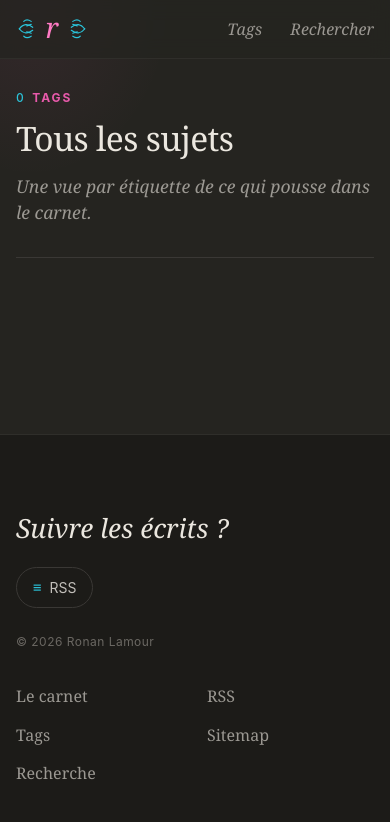
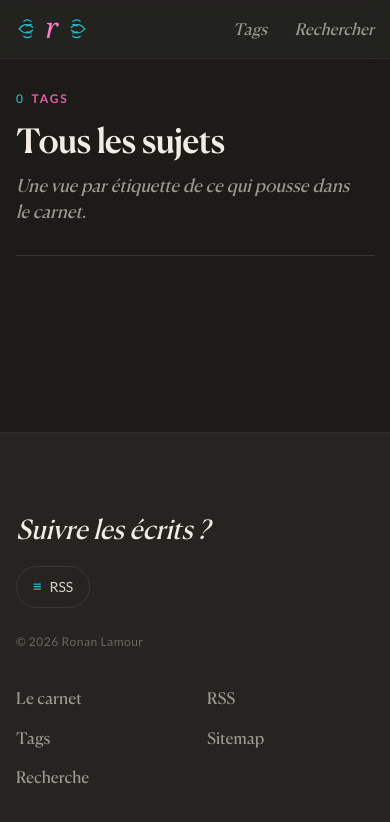
Before and after one commit to r9r-dev/blog-ronan-lol, an Astro site: page /tags in a window 390 px wide. Built offline with nearby package versions, Linux system fonts and the light colour scheme; Astro itself is replaced by a stand-in of ours.

Commit message:
refactor(css): rewrite tokens, scale, layout grid, post body styles
Body now Canela Text 19px (was Source Serif 4 17px). Article uses a
responsive 3-col grid (TOC + body + notes) with breakpoints 1340/1024.
Drop cap removed. Headings use Canela Deck Bold (700) for h1 and
Regular (400) for h2 — Apple's Canela has no Light weight (100). Quote
card replaces the crimson-edged blockquote.

```diff
--- a/src/styles/global.css
+++ b/src/styles/global.css
@@ -61,21 +61,21 @@
 /* ───────── tokens ───────── */
 :root {
   /* surfaces */
-  --color-bg:           #252420;
-  --color-bg-soft:      #1c1b18;
+  --color-bg:           #1c1b18;
+  --color-bg-soft:      #252420;
   --color-bg-tinted:    #3a3835;
   --color-bg-card:      #2a2925;
-  --color-bg-aside:     #2f2e2a;
+  --color-bg-aside:     #2a2925;
   --color-rule:         #3a3835;
   --color-rule-soft:    #2f2e2a;
 
   /* ink */
-  --color-text:         #c2bfba;
-  --color-text-strong:  #ebe7df;
+  --color-text:         #d8d4cc;
+  --color-text-strong:  #f1ede4;
   --color-text-soft:    #9b9892;
   --color-text-quiet:   #6b6863;
 
-  /* full palette accents (Maggie dark-mode) */
+  /* accents */
   --color-crimson:        #e85aab;
   --color-bright-crimson: #ff7ac4;
   --color-salmon:         #ff9a8a;
@@ -85,34 +85,36 @@
   --color-dark-sea-blue:  #008ba3;
   --color-gold:           #ffd09c;
   --color-purple:         #9b7fd9;
+  --color-orange:         #ff9d3f;
 
   /* roles */
   --color-link:           var(--color-crimson);
   --color-link-hover:     var(--color-bright-crimson);
-  --color-accent:         var(--color-sea-blue);    /* sprigs / micro */
+  --color-accent:         var(--color-sea-blue);
   --color-eyebrow:        var(--color-crimson);
 
   /* type */
-  --font-display: 'Fraunces', 'Source Serif 4', 'Iowan Old Style', 'Charter', 'Georgia', serif;
-  --font-body:    'Source Serif 4', 'Iowan Old Style', 'Charter', 'Georgia', serif;
-  --font-sans:    -apple-system, BlinkMacSystemFont, 'Inter', 'Segoe UI', system-ui, sans-serif;
-  --font-mono:    'JetBrains Mono', 'SF Mono', 'Menlo', 'Consolas', monospace;
+  --font-display: 'Canela Deck', 'Fraunces', Georgia, serif;
+  --font-body:    'Canela Text', 'Source Serif 4', Georgia, serif;
+  --font-sans:    'Lato', -apple-system, BlinkMacSystemFont, system-ui, sans-serif;
+  --font-mono:    'JetBrains Mono', 'SF Mono', 'Menlo', monospace;
 
   /* fluid type scale */
-  --t-xs:    0.75rem;       /* 12 */
-  --t-sm:    0.875rem;      /* 14 */
-  --t-base:  1.0625rem;     /* 17 */
-  --t-md:    1.1875rem;     /* 19 */
-  --t-lg:    1.5rem;        /* 24 */
-  --t-xl:    2rem;          /* 32 */
-  --t-2xl:   2.625rem;      /* 42 */
-  --t-3xl:   clamp(2.5rem, 5vw + 1rem, 4.25rem);
+  --t-xs:    0.75rem;
+  --t-sm:    0.875rem;
+  --t-base:  1.1875rem;
+  --t-md:    1.3125rem;
+  --t-lg:    1.4375rem;
+  --t-xl:    clamp(2rem, 3vw, 2.75rem);
+  --t-2xl:   clamp(2.75rem, 5vw, 4.5rem);
+  --t-3xl:   clamp(3rem, 6vw, 5.5rem);
+  --t-hero:  clamp(3.5rem, 7vw, 6.5rem);
 
-  --lead-tight:  1.15;
+  --lead-tight:  1.05;
   --lead-snug:   1.32;
-  --lead-body:   1.65;
+  --lead-body:   1.7;
 
-  /* rhythm — 4pt base */
+  /* rhythm */
   --s-1:   0.25rem;
   --s-2:   0.5rem;
   --s-3:   0.75rem;
@@ -125,25 +127,23 @@
   --s-10:  8rem;
 
   /* layout */
-  --measure:     62ch;          /* article body */
-  --rail-left:   12rem;         /* TOC */
-  --rail-right:  12rem;         /* meta / footnotes */
-  --content-max: 80rem;         /* max chrome width */
-  --gutter:      clamp(1rem, 3vw, 2rem);
+  --measure:     38rem;
+  --rail-toc:    14rem;
+  --rail-notes:  18rem;
+  --col-gap:     3rem;
+  --gutter:      clamp(1rem, 4vw, 3rem);
+  --content-max: 100%;
 
   /* radius */
   --radius-sm:   0.25rem;
-  --radius:      0.5rem;
-  --radius-lg:   0.75rem;
+  --radius:      0.4rem;
+  --radius-lg:   0.6rem;
   --radius-pill: 999px;
 
-  /* layered warm shadows (borrowed from maggieappleton.com, dark variant) */
-  --shadow-sm:
-    0 2px 8px rgba(0, 0, 0, 0.30);
-  --shadow-md:
-    0 4px 16px rgba(0, 0, 0, 0.40);
-  --shadow-lg:
-    0 8px 32px rgba(0, 0, 0, 0.50);
+  /* shadows */
+  --shadow-sm:  0 2px 8px rgba(0, 0, 0, 0.30);
+  --shadow-md:  0 4px 16px rgba(0, 0, 0, 0.40);
+  --shadow-lg:  0 8px 32px rgba(0, 0, 0, 0.50);
 
   /* motion */
   --ease:      cubic-bezier(0.22, 1, 0.36, 1);
@@ -186,10 +186,6 @@ body {
   text-rendering: optimizeLegibility;
   hanging-punctuation: first last;
   min-height: 100vh;
-  background-image:
-    radial-gradient(ellipse 60% 35% at 8% 0%, rgba(232, 90, 171, 0.08), transparent 60%),
-    radial-gradient(ellipse 50% 40% at 92% 100%, rgba(43, 196, 218, 0.06), transparent 65%);
-  background-attachment: fixed;
 }
 
 img, svg, video { max-width: 100%; height: auto; display: block; }
@@ -639,128 +635,270 @@ body:has(.post-full) .page-header { display: none; }
 .post-tag:hover { filter: brightness(1.2); text-decoration: underline; text-underline-offset: 0.22em; }
 .post-tag:focus-visible { outline: 2px solid var(--color-link); outline-offset: 2px; border-radius: 2px; }
 
-/* ───────── single-post layout (3 columns on desktop) ───────── */
-.post-card.post-full {
+/* ───────── article layout (responsive grid: header + TOC + body + notes) ───────── */
+.article-grid {
   display: grid;
   grid-template-columns: 1fr;
-  gap: var(--s-6);
-  background: transparent;
-  border: 0;
-  padding: 0;
-  overflow: visible;
-  border-radius: 0;
-  margin-bottom: var(--s-9);
-  animation: none;
+  column-gap: var(--col-gap);
+  row-gap: 0;
+  align-items: start;
 }
-.post-card.post-full::before,
-.post-card.post-full::after { display: none; }
-.post-card.post-full:hover { transform: none; box-shadow: none; }
 
-.post-card.post-full .post-header {
-  padding: 0;
-  display: block;
+@media (min-width: 1340px) {
+  .article-grid {
+    grid-template-columns: var(--rail-toc) var(--measure) var(--rail-notes);
+  }
+  .article-grid > .article-header { grid-column: 2 / 3; grid-row: 1; }
+  .article-grid > .toc-rail       { grid-column: 1 / 2; grid-row: 2; }
+  .article-grid > .post-content   { grid-column: 2 / 3; grid-row: 2; }
+  .article-grid > .notes-rail     { grid-column: 3 / 4; grid-row: 2; }
+}
+
+@media (min-width: 1024px) and (max-width: 1339px) {
+  .article-grid {
+    grid-template-columns: var(--rail-toc) var(--measure);
+  }
+  .article-grid > .article-header { grid-column: 2 / 3; grid-row: 1; }
+  .article-grid > .toc-rail       { grid-column: 1 / 2; grid-row: 2; }
+  .article-grid > .post-content   { grid-column: 2 / 3; grid-row: 2; }
+  .article-grid > .notes-rail     { grid-column: 2 / 3; grid-row: 3; margin-top: var(--s-7); }
+}
+
+@media (max-width: 1023px) {
+  .article-grid > .article-header,
+  .article-grid > .post-content,
+  .article-grid > .notes-rail,
+  .article-grid > .toc-rail { max-width: var(--measure); }
+  .article-grid > .toc-rail { margin-bottom: var(--s-6); }
+  .article-grid > .notes-rail { margin-top: var(--s-7); }
+}
+
+/* article header */
+.article-header { margin-bottom: var(--s-7); }
+.article-header .back-button {
+  display: inline-flex; align-items: center; gap: 0.4em;
+  color: var(--color-text-soft);
+  font-family: var(--font-body);
+  font-style: italic;
+  font-size: var(--t-sm);
+  text-decoration: none;
+  margin-bottom: var(--s-6);
+  transition: color var(--t-fast) var(--ease);
+}
+.article-header .back-button::before { content: "←"; color: var(--color-accent); font-style: normal; }
+.article-header .back-button:hover { color: var(--color-link); }
+
+.article-eyebrow {
+  display: flex; align-items: center; gap: var(--s-4);
+  font-family: var(--font-sans);
+  font-size: var(--t-sm);
+  letter-spacing: 0.16em;
+  text-transform: uppercase;
+  font-weight: 700;
+  margin-bottom: var(--s-5);
+}
+.article-eyebrow .type { color: var(--color-crimson); }
+.article-eyebrow .stage { display: inline-flex; align-items: center; gap: 0.4em; color: var(--color-gold); }
+.article-eyebrow .stage--seedling  { color: var(--color-salmon); }
+.article-eyebrow .stage--budding   { color: var(--color-sea-blue); }
+.article-eyebrow .stage--evergreen { color: var(--color-gold); }
+.article-eyebrow .dot { color: var(--color-text-quiet); font-style: normal; }
+.article-eyebrow .read-time { color: var(--color-text-quiet); font-weight: 500; }
+
+.article-header h1 {
+  font-family: var(--font-display);
+  font-weight: 700;
+  font-size: var(--t-2xl);
+  line-height: var(--lead-tight);
+  letter-spacing: -0.02em;
+  color: var(--color-text-strong);
+  text-wrap: balance;
+  margin-bottom: var(--s-5);
+}
+.article-dek {
+  font-family: var(--font-body);
+  font-style: normal;
+  font-weight: 400;
+  font-size: var(--t-md);
+  line-height: 1.45;
+  color: var(--color-text-soft);
   margin-bottom: var(--s-6);
 }
-.post-card.post-full .post-title {
-  font-size: var(--t-3xl);
-  font-weight: 500;
-  letter-spacing: -0.025em;
-  margin: var(--s-3) 0 var(--s-4);
-  color: var(--color-text-strong);
-  overflow-wrap: anywhere;
-  hyphens: auto;
-  min-width: 0;
+.article-dek em { font-style: italic; color: var(--color-text-strong); }
+
+.article-meta {
+  display: flex; flex-wrap: wrap; align-items: baseline; gap: var(--s-2) var(--s-5);
+  padding: var(--s-4) 0;
+  border-top: 1px solid var(--color-rule-soft);
+  border-bottom: 1px solid var(--color-rule-soft);
+  font-family: var(--font-sans);
 }
-.post-card.post-full .post-header { min-width: 0; }
-.post-card.post-full .post-content { min-width: 0; }
-.post-card.post-full .post-meta {
+.article-meta .tags { display: flex; gap: var(--s-5); flex: 1; flex-wrap: wrap; }
+.article-meta .tag {
+  font-family: var(--font-sans);
+  font-style: normal;
+  font-weight: 700;
+  font-size: 0.9375rem;
+  color: var(--color-crimson);
+  text-decoration: none;
+}
+.article-meta .tag:nth-child(5n+1) { color: var(--color-crimson); }
+.article-meta .tag:nth-child(5n+2) { color: var(--color-sea-blue); }
+.article-meta .tag:nth-child(5n+3) { color: var(--color-gold); }
+.article-meta .tag:nth-child(5n+4) { color: var(--color-salmon); }
+.article-meta .tag:nth-child(5n+5) { color: var(--color-purple); }
+.article-meta .tag:hover { filter: brightness(1.2); text-decoration: underline; }
+.article-meta .dates {
   font-size: var(--t-sm);
+  color: var(--color-text-quiet);
+  text-align: right;
+  line-height: 1.5;
 }
-
-@media (min-width: 1024px) {
-  .post-card.post-full {
-    grid-template-columns: var(--rail-left) minmax(0, var(--measure)) var(--rail-right);
-    column-gap: var(--s-6);
-    align-items: start;
-  }
-  .post-card.post-full .post-header { grid-column: 1 / -1; }
-  .post-card.post-full .toc-rail   { grid-column: 1; }
-  .post-card.post-full .post-content { grid-column: 2; }
-  .post-card.post-full .meta-rail  { grid-column: 3; }
-  .post-card.post-full .back-button { grid-column: 1 / -1; }
-}
-
-/* ───────── back link ───────── */
-.back-button {
-  background: none;
-  border: 0;
-  color: var(--color-text-soft);
-  font-family: var(--font-display);
-  font-style: italic;
-  font-size: var(--t-sm);
-  cursor: pointer;
-  padding: 0;
-  margin-bottom: var(--s-5);
-  display: inline-flex;
-  align-items: center;
-  gap: 0.4em;
-  text-decoration: none;
-  transition: color var(--t-fast) var(--ease);
-}
-.back-button::before { content: "←"; color: var(--color-accent); font-style: normal; }
-.back-button:hover { color: var(--color-link); }
 
 /* ───────── TOC rail ───────── */
 .toc-rail {
-  position: relative;
+  font-family: var(--font-sans);
+  font-size: 0.95rem;
 }
+.toc-rail .toc-summary { display: none; }
+.toc-rail .toc-title {
+  font-family: var(--font-sans);
+  font-size: var(--t-xs);
+  letter-spacing: 0.16em;
+  text-transform: uppercase;
+  font-weight: 700;
+  color: var(--color-text-soft);
+  margin-bottom: var(--s-4);
+  display: flex; align-items: center; gap: var(--s-2);
+}
+.toc-rail .toc-title::before {
+  content: ""; width: 0.5em; height: 0.5em; border-radius: 50%; background: var(--color-accent);
+}
+.toc-rail ol { list-style: none; counter-reset: toc; padding: 0; display: flex; flex-direction: column; gap: 0.6rem; }
+.toc-rail li { counter-increment: toc; line-height: 1.4; }
+.toc-rail li::before {
+  content: counter(toc, decimal-leading-zero);
+  color: var(--color-text-quiet);
+  margin-right: 0.7em;
+  font-family: var(--font-body);
+  font-style: italic;
+  font-size: 0.92em;
+}
+.toc-rail li.depth-3 { padding-left: var(--s-4); font-size: 0.92em; }
+.toc-rail a { color: var(--color-text-soft); text-decoration: none; transition: color var(--t-fast) var(--ease); }
+.toc-rail a:hover, .toc-rail a.active { color: var(--color-text-strong); }
+
 @media (min-width: 1024px) {
   .toc-rail { position: sticky; top: 6rem; align-self: start; }
 }
-.toc-title {
+
+@media (max-width: 1023px) {
+  .toc-rail {
+    padding: var(--s-4) var(--s-5);
+    border: 1px solid var(--color-rule-soft);
+    border-radius: var(--radius);
+    background: var(--color-bg-soft);
+  }
+  .toc-rail .toc-summary {
+    display: flex; align-items: center; gap: 0.5rem;
+    cursor: pointer; font-weight: 700; color: var(--color-text-strong);
+    font-family: var(--font-sans); font-size: 0.95rem;
+    background: none; border: 0; padding: 0;
+  }
+  .toc-rail .toc-summary::before {
+    content: "›"; color: var(--color-accent); font-size: 1.2rem;
+    transition: transform 0.2s; display: inline-block;
+  }
+  .toc-rail.open .toc-summary::before { transform: rotate(90deg); }
+  .toc-rail .toc-title { display: none; }
+  .toc-rail .toc-body { display: none; margin-top: var(--s-4); }
+  .toc-rail.open .toc-body { display: block; }
+}
+
+/* ───────── sidenote ref + notes rail ───────── */
+.sidenote-ref {
+  color: var(--color-accent);
+  font-family: var(--font-sans);
+  font-size: 0.7em;
+  font-weight: 700;
+  vertical-align: super;
+  line-height: 0;
+  padding: 0 0.15em;
+  text-decoration: none;
+}
+.notes-rail {
+  font-family: var(--font-body);
+  font-size: 1rem;
+  color: var(--color-text-soft);
+  line-height: 1.5;
+}
+.notes-rail .note {
+  border-left: 1px solid var(--color-rule-soft);
+  padding-left: var(--s-4);
+  margin-bottom: var(--s-6);
+}
+.notes-rail .note .num {
+  color: var(--color-accent);
+  font-family: var(--font-sans);
+  font-weight: 700;
+  font-size: var(--t-sm);
+  margin-right: 0.6em;
+}
+.notes-rail .note a { color: var(--color-link); }
+.notes-rail .notes-title {
   font-family: var(--font-sans);
   font-size: var(--t-xs);
-  font-weight: 700;
   letter-spacing: 0.16em;
   text-transform: uppercase;
+  font-weight: 700;
+  color: var(--color-text-quiet);
+  margin-bottom: var(--s-4);
+  display: none;
+}
+@media (max-width: 1339px) {
+  .notes-rail .notes-title { display: block; }
+  .notes-rail { padding-top: var(--s-5); border-top: 1px solid var(--color-rule-soft); }
+}
+
+/* ───────── quote card ───────── */
+.quote-card {
+  background: var(--color-bg-card);
+  border: 1px solid var(--color-rule-soft);
+  border-radius: var(--radius-lg);
+  padding: 1.25rem 1.5rem 1.5rem;
+  margin-block: var(--s-6);
+  box-shadow: var(--shadow-sm);
+}
+.quote-card .quote-head {
+  display: flex; align-items: center; gap: 0.75rem;
+  font-family: var(--font-sans);
+  font-size: 0.9375rem;
   color: var(--color-text-soft);
-  margin-bottom: var(--s-3);
-  display: flex;
-  align-items: center;
-  gap: var(--s-2);
+  margin-bottom: 0.85rem;
 }
-.toc-title::before {
-  content: "";
-  width: 0.5em;
-  height: 0.5em;
-  border-radius: 50%;
-  background: var(--color-accent);
-  display: inline-block;
+.quote-card .avatar {
+  width: 1.6rem; height: 1.6rem;
+  border-radius: var(--radius-sm);
+  color: white;
+  display: inline-flex; align-items: center; justify-content: center;
+  font-weight: 700;
+  font-size: 0.95rem;
+  font-family: var(--font-sans);
+  flex-shrink: 0;
 }
-.toc-list {
-  list-style: none;
-  padding: 0;
+.quote-card .author { font-weight: 700; color: var(--color-text-strong); }
+.quote-card .dot { color: var(--color-text-quiet); }
+.quote-card .when { color: var(--color-text-quiet); }
+.quote-card .quote-body {
+  font-family: var(--font-body);
+  font-size: 1.0625rem;
+  line-height: 1.65;
+  color: var(--color-text);
+  font-style: normal;
   margin: 0;
-  display: flex;
-  flex-direction: column;
-  gap: var(--s-2);
-  font-size: var(--t-sm);
-  line-height: 1.4;
 }
-.toc-list li.depth-3 { padding-left: var(--s-4); font-size: 0.92em; }
-.toc-list a {
-  color: var(--color-text-soft);
-  text-decoration: none;
-  transition: color var(--t-fast) var(--ease);
-  border-left: 2px solid transparent;
-  padding-left: var(--s-3);
-  display: block;
-}
-.toc-list a:hover { color: var(--color-text-strong); }
-.toc-list a.active {
-  color: var(--color-link);
-  border-left-color: var(--color-link);
-}
+.quote-card .quote-body::before { content: open-quote; }
+.quote-card .quote-body::after  { content: close-quote; }
 
 /* ───────── meta rail (right sidebar) ───────── */
 .meta-rail {
@@ -795,55 +933,44 @@ body:has(.post-full) .page-header { display: none; }
   color: var(--color-text);
   text-wrap: pretty;
   hyphens: auto;
-  max-width: var(--measure);
 }
 .post-content > * + * { margin-top: var(--s-4); }
 
-/* drop cap — quiet, body color, big */
-.post-content > p:first-of-type::first-letter {
+.post-content h1 {
   font-family: var(--font-display);
-  font-size: 3.6em;
-  font-weight: 500;
-  font-variation-settings: "opsz" 144, "SOFT" 50, "WONK" 1;
-  color: var(--color-text-strong);
-  float: left;
-  line-height: 0.85;
-  margin: 0.04em 0.08em 0 0;
+  font-weight: 400;
+  font-size: var(--t-md);
+  line-height: var(--lead-snug);
+  color: var(--color-text-soft);
+  margin-top: var(--s-7);
+  font-style: italic;
 }
-
-.post-content h1,
-.post-content h2,
-.post-content h3,
-.post-content h4 {
+.post-content h2 {
   font-family: var(--font-display);
-  font-weight: 500;
-  font-variation-settings: "opsz" 144, "SOFT" 50;
-  line-height: var(--lead-snug);
-  letter-spacing: -0.014em;
+  font-weight: 400;
+  font-size: var(--t-xl);
+  line-height: 1.15;
+  letter-spacing: -0.005em;
   color: var(--color-text-strong);
   text-wrap: balance;
-}
-
-.post-content h1 {
-  font-size: var(--t-md);
-  margin-top: var(--s-7);
-  font-style: italic;
-  color: var(--color-text-soft);
-  font-weight: 400;
-}
-.post-content h2 {
-  font-size: var(--t-lg);
-  margin-top: var(--s-7);
+  margin-top: 3.5rem;
+  margin-bottom: var(--s-3);
   scroll-margin-top: 6rem;
 }
 .post-content h3 {
-  font-size: var(--t-md);
-  margin-top: var(--s-5);
+  font-family: var(--font-sans);
+  font-weight: 700;
+  font-size: 0.9375rem;
+  letter-spacing: 0.08em;
+  text-transform: uppercase;
+  color: var(--color-text-strong);
+  margin-top: var(--s-6);
+  margin-bottom: var(--s-3);
   scroll-margin-top: 6rem;
 }
 .post-content h4 {
-  font-size: var(--t-base);
   font-family: var(--font-sans);
+  font-size: 0.875rem;
   font-weight: 700;
   letter-spacing: 0.06em;
   text-transform: uppercase;
@@ -851,7 +978,9 @@ body:has(.post-full) .page-header { display: none; }
   margin-top: var(--s-5);
 }
 
-/* inline links — crimson, no underline at rest */
+.post-content em { font-style: italic; color: var(--color-text-strong); }
+.post-content strong { color: var(--color-text-strong); font-weight: 700; }
+
 .post-content a {
   color: var(--color-link);
   text-decoration: none;
@@ -864,34 +993,22 @@ body:has(.post-full) .page-header { display: none; }
   border-bottom-color: currentColor;
 }
 
-.post-content em { font-style: italic; }
-.post-content strong { color: var(--color-text-strong); font-weight: 600; }
-
+/* plain markdown blockquote — head-less quote-card variant */
 .post-content blockquote {
+  background: var(--color-bg-card);
+  border: 1px solid var(--color-rule-soft);
+  border-radius: var(--radius-lg);
+  padding: 1.25rem 1.5rem;
   margin-block: var(--s-6);
-  padding: var(--s-4) var(--s-5);
-  background: var(--color-bg-aside);
-  border-left: 3px solid var(--color-crimson);
-  border-radius: 0 var(--radius) var(--radius) 0;
   box-shadow: var(--shadow-sm);
-  font-family: var(--font-display);
-  font-style: italic;
-  font-variation-settings: "opsz" 144, "SOFT" 80;
+  font-family: var(--font-body);
+  font-style: normal;
   color: var(--color-text);
-  position: relative;
 }
-.post-content blockquote::before {
-  content: "“";
-  position: absolute;
-  top: -0.2em;
-  left: 0.4em;
-  font-size: 3.5em;
-  color: var(--color-crimson);
-  opacity: 0.2;
-  line-height: 1;
-  font-style: normal;
-}
+.post-content blockquote::before { content: ""; }
 .post-content blockquote p { margin: 0; }
+.post-content blockquote p::before { content: open-quote; }
+.post-content blockquote p:last-child::after { content: close-quote; }
 .post-content blockquote p + p { margin-top: var(--s-3); }
 .post-content blockquote cite {
   display: block;
@@ -899,7 +1016,7 @@ body:has(.post-full) .page-header { display: none; }
   font-family: var(--font-sans);
   font-size: var(--t-xs);
   font-style: normal;
-  font-weight: 600;
+  font-weight: 700;
   letter-spacing: 0.06em;
   text-transform: uppercase;
   color: var(--color-text-quiet);
```
